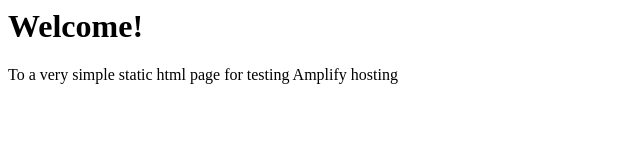
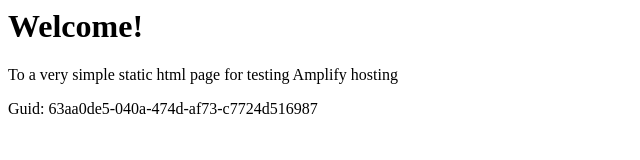
Before and after one commit to aws-aemilia-pdx/Github-PR-Commit-Integration-Test-DoNotTouch-Gith-OKSLNVO2-v1-gamma-us-west-2, a website: page src/index.html in a window 1280 px wide. Shown: the whole page, without its empty margins (0-640 px from the left). Drawn offline with Linux system fonts and the light colour scheme.

Commit message:
commit from integ tests

```diff
--- a/src/index.html
+++ b/src/index.html
@@ -1,3 +1,5 @@
+
+
 <html lang="en">
 
 <head>
@@ -10,6 +12,6 @@
 <body>
     <h1>Welcome!</h1>
     <p>To a very simple static html page for testing Amplify hosting</p>
-</body>
+    <p>Guid: 63aa0de5-040a-474d-af73-c7724d516987</p></body>
 
 </html>
```
